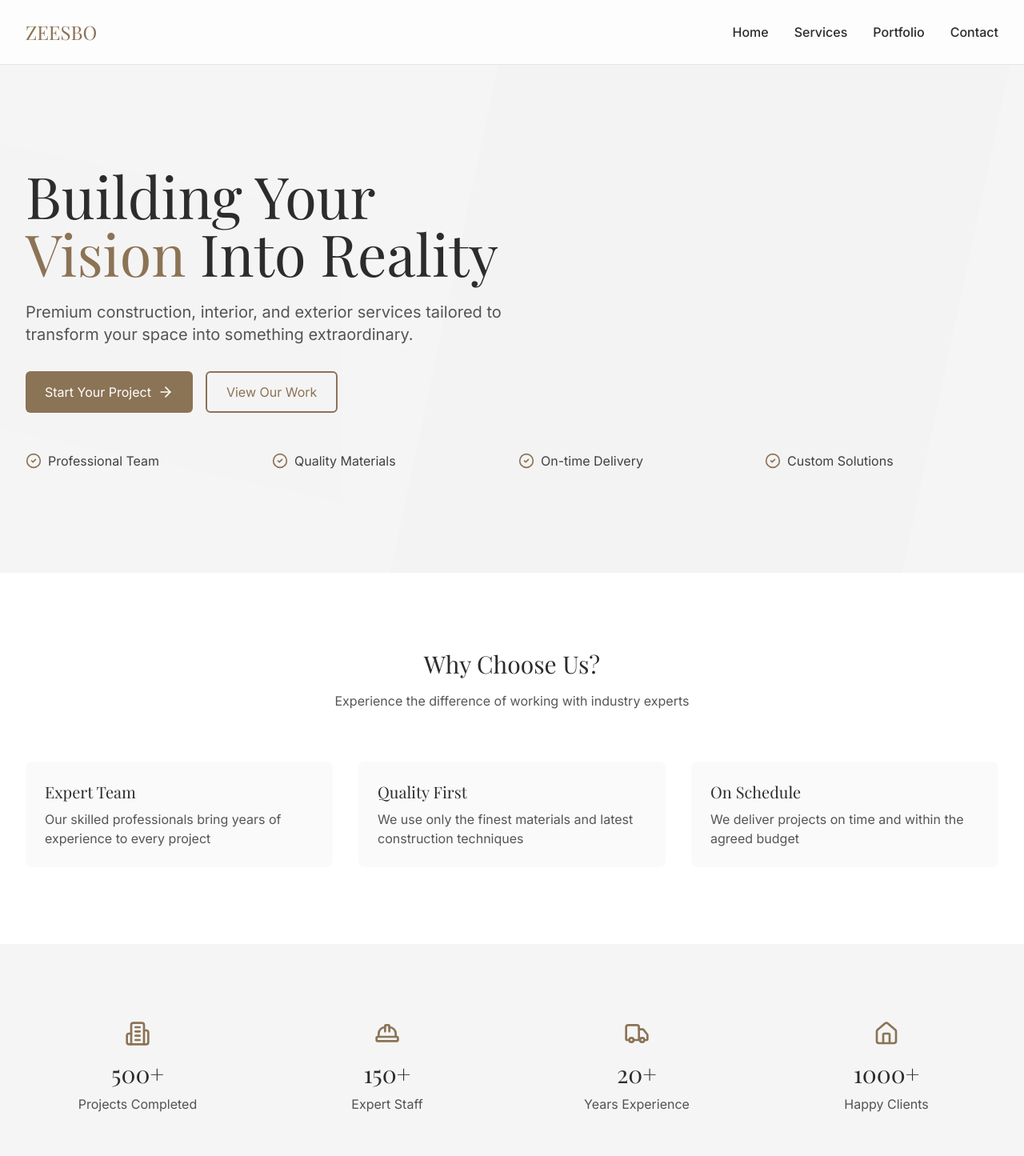
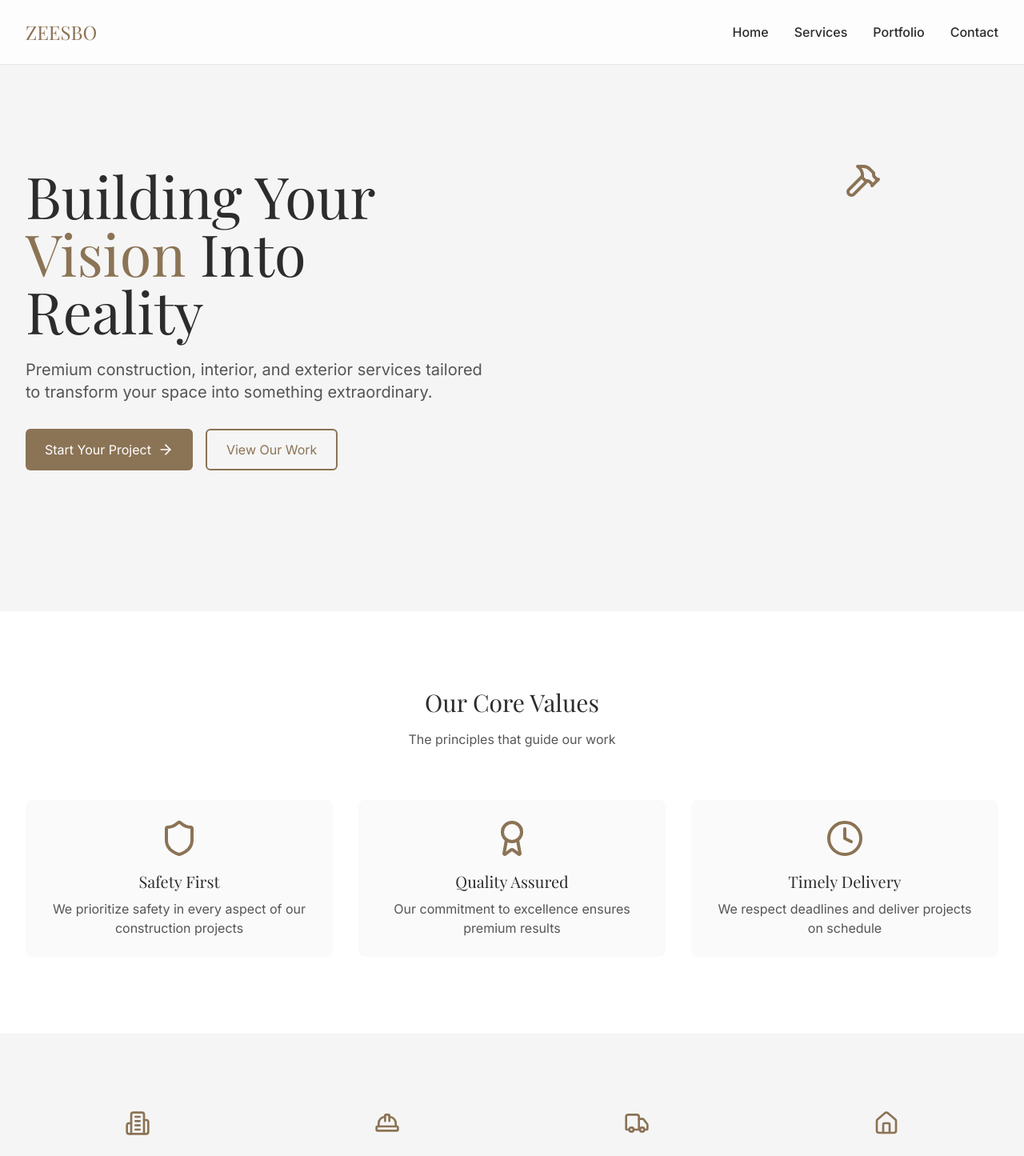
Before and after one commit to infoboi/zeesbo, a React (Vite) app: page / in a window 1280 px wide. Shown: the top 1445 px of the page at 80% size. Built offline with nearby package versions, Linux system fonts and the light colour scheme.

Commit message:
Enhance Homepage Hero Section
Added animation to the homepage hero section and added more content to the page.

```diff
--- a/src/pages/Index.tsx
+++ b/src/pages/Index.tsx
@@ -1,6 +1,7 @@
+
 import Navbar from "@/components/Navbar";
 import Footer from "@/components/Footer";
-import { ArrowRight, CheckCircle2, Building2, HardHat, Truck, Home } from "lucide-react";
+import { ArrowRight, CheckCircle2, Building2, HardHat, Truck, Home, Hammer, Award, Shield, Clock } from "lucide-react";
 import { Link } from "react-router-dom";
 import { motion } from "framer-motion";
 
@@ -17,6 +18,24 @@ const Index = () => {
     { icon: <HardHat className="w-8 h-8 text-primary" />, value: "150+", label: "Expert Staff" },
     { icon: <Truck className="w-8 h-8 text-primary" />, value: "20+", label: "Years Experience" },
     { icon: <Home className="w-8 h-8 text-primary" />, value: "1000+", label: "Happy Clients" }
+  ];
+
+  const values = [
+    {
+      icon: <Shield className="w-12 h-12 text-primary" />,
+      title: "Safety First",
+      description: "We prioritize safety in every aspect of our construction projects"
+    },
+    {
+      icon: <Award className="w-12 h-12 text-primary" />,
+      title: "Quality Assured",
+      description: "Our commitment to excellence ensures premium results"
+    },
+    {
+      icon: <Clock className="w-12 h-12 text-primary" />,
+      title: "Timely Delivery",
+      description: "We respect deadlines and deliver projects on schedule"
+    }
   ];
 
   const testimonials = [
@@ -37,18 +56,27 @@ const Index = () => {
     }
   ];
 
+  const buildingBlocks = [
+    { delay: 0.2, height: "h-32" },
+    { delay: 0.3, height: "h-48" },
+    { delay: 0.4, height: "h-64" },
+    { delay: 0.5, height: "h-40" },
+    { delay: 0.6, height: "h-56" }
+  ];
+
   return (
     <div className="min-h-screen bg-neutral-100">
       <Navbar />
 
-      {/* Hero Section */}
+      {/* Hero Section with Animation */}
       <section className="pt-20 relative overflow-hidden">
         <div className="max-w-7xl mx-auto px-4 sm:px-6 lg:px-8 py-24 md:py-32">
+          <div className="flex flex-col lg:flex-row items-center justify-between gap-12">
             <motion.div
               initial={{ opacity: 0, y: 20 }}
               animate={{ opacity: 1, y: 0 }}
               transition={{ duration: 0.8 }}
-            className="relative z-10"
+              className="lg:w-1/2"
             >
               <motion.h1
                 initial={{ opacity: 0, y: 20 }}
@@ -95,45 +123,64 @@ const Index = () => {
                   View Our Work
                 </Link>
               </motion.div>
+            </motion.div>
 
+            {/* Construction Animation */}
             <motion.div
-              initial={{ opacity: 0, y: 20 }}
-              animate={{ opacity: 1, y: 0 }}
-              transition={{ duration: 0.8, delay: 1 }}
-              className="grid grid-cols-2 sm:grid-cols-4 gap-4"
+              initial={{ opacity: 0 }}
+              animate={{ opacity: 1 }}
+              transition={{ duration: 1 }}
+              className="lg:w-1/2 relative h-[400px]"
             >
-              {features.map((feature, index) => (
+              <div className="flex items-end justify-center gap-4 h-full">
+                {buildingBlocks.map((block, index) => (
                   <motion.div
-                  key={feature}
-                  initial={{ opacity: 0, x: -20 }}
-                  animate={{ opacity: 1, x: 0 }}
-                  transition={{ duration: 0.5, delay: 1.2 + index * 0.1 }}
-                  className="flex items-center space-x-2"
+                    key={index}
+                    initial={{ height: 0, opacity: 0 }}
+                    animate={{
+                      height: block.height,
+                      opacity: 1
+                    }}
+                    transition={{
+                      duration: 0.8,
+                      delay: block.delay,
+                      ease: "easeOut"
+                    }}
+                    className={`w-16 bg-primary/20 rounded-t-lg ${block.height}`}
                   >
-                  <CheckCircle2 className="text-primary" size={20} />
-                  <span className="text-neutral-700">{feature}</span>
+                    <motion.div
+                      initial={{ height: "0%" }}
+                      animate={{ height: "100%" }}
+                      transition={{
+                        duration: 1.2,
+                        delay: block.delay + 0.3,
+                        ease: "easeInOut"
+                      }}
+                      className="w-full bg-primary/40 rounded-t-lg"
+                    />
                   </motion.div>
                 ))}
+              </div>
+
+              {/* Animated Construction Icon */}
+              <motion.div
+                initial={{ y: -20 }}
+                animate={{ y: [-20, 0, -20] }}
+                transition={{
+                  duration: 2,
+                  repeat: Infinity,
+                  ease: "easeInOut"
+                }}
+                className="absolute top-0 right-1/4 transform -translate-y-full"
+              >
+                <Hammer className="w-12 h-12 text-primary" />
               </motion.div>
             </motion.div>
           </div>
-
-        {/* Decorative Background Elements */}
-        <motion.div
-          initial={{ opacity: 0 }}
-          animate={{ opacity: 0.1 }}
-          transition={{ duration: 1, delay: 1 }}
-          className="absolute top-0 right-0 w-1/2 h-full bg-primary/10 -skew-x-12 transform origin-top"
-        />
-        <motion.div
-          initial={{ opacity: 0 }}
-          animate={{ opacity: 0.05 }}
-          transition={{ duration: 1, delay: 1.2 }}
-          className="absolute top-1/4 left-0 w-1/3 h-1/2 bg-primary/5 skew-y-12 transform origin-left"
-        />
+        </div>
       </section>
 
-      {/* Services Preview Section */}
+      {/* Company Values Section */}
       <section className="py-24 bg-white">
         <motion.div
           initial={{ opacity: 0, y: 20 }}
@@ -142,34 +189,22 @@ const Index = () => {
           className="max-w-7xl mx-auto px-4 sm:px-6 lg:px-8"
         >
           <div className="text-center mb-16">
-            <h2 className="font-display text-3xl text-neutral-900 mb-4">Why Choose Us?</h2>
-            <p className="text-neutral-900/80">Experience the difference of working with industry experts</p>
+            <h2 className="font-display text-3xl text-neutral-900 mb-4">Our Core Values</h2>
+            <p className="text-neutral-900/80">The principles that guide our work</p>
           </div>
 
           <div className="grid md:grid-cols-3 gap-8">
-            {[
-              {
-                title: "Expert Team",
-                description: "Our skilled professionals bring years of experience to every project"
-              },
-              {
-                title: "Quality First",
-                description: "We use only the finest materials and latest construction techniques"
-              },
-              {
-                title: "On Schedule",
-                description: "We deliver projects on time and within the agreed budget"
-              }
-            ].map((item, index) => (
+            {values.map((value, index) => (
               <motion.div
-                key={item.title}
+                key={value.title}
                 initial={{ opacity: 0, y: 20 }}
                 animate={{ opacity: 1, y: 0 }}
                 transition={{ duration: 0.6, delay: index * 0.2 }}
-                className="p-6 bg-neutral-50 rounded-lg hover:shadow-lg transition-all duration-300 hover:-translate-y-1"
+                className="text-center p-6 bg-neutral-50 rounded-lg hover:shadow-lg transition-all duration-300"
               >
-                <h3 className="font-display text-xl text-neutral-900 mb-2">{item.title}</h3>
-                <p className="text-neutral-900/80">{item.description}</p>
+                <div className="flex justify-center mb-4">{value.icon}</div>
+                <h3 className="font-display text-xl text-neutral-900 mb-2">{value.title}</h3>
+                <p className="text-neutral-900/80">{value.description}</p>
               </motion.div>
             ))}
           </div>
```
Lines whose indentation alone changed are shown as unchanged.
